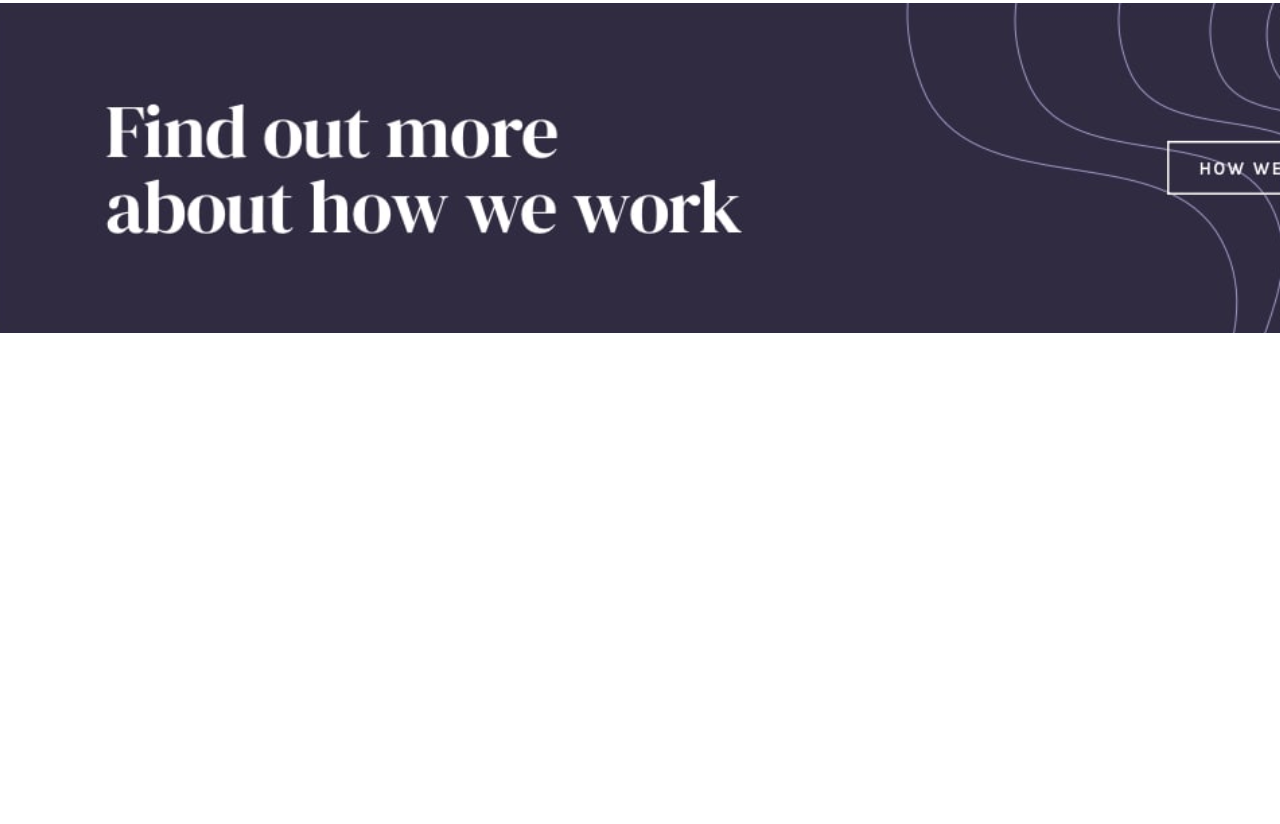
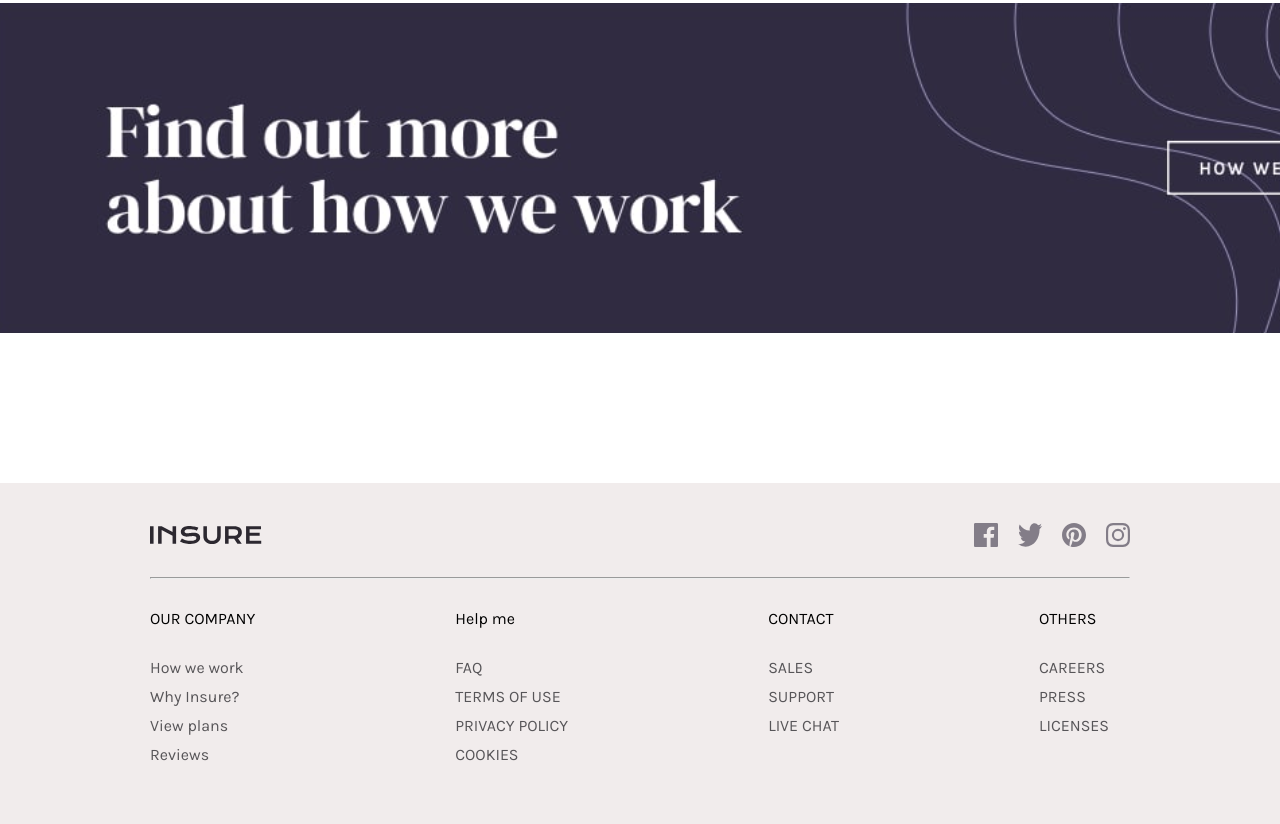
Before and after one commit to mohitpuri-codes/insure-landing-page, a plain HTML site: page index.html in a window 1280 px wide. Shown: the part 1565-2389 px from the top of the page. Before the commit the page ends 1898 px from the top, so only its background shows below. Drawn offline with Linux system fonts and the light colour scheme.

Commit message:
feat: Added the footer

```diff
--- a/index.html
+++ b/index.html
@@ -18,9 +18,9 @@
 <body>
   <!-- navbar -->
     <header>
-      <nav>
+      <nav aria-label="navigation bar">
         <div class="brand-logo">
-          <img src="images/logo.svg" alt="">
+          <img src="images/logo.svg" alt="brand-logo">
         </div>
         <div class="nav-links">
           <ul>
@@ -28,7 +28,7 @@
             <li><a href="#">  BLOG</a></li>
             <li><a href="#">ACCOUNT</a></li>
           </ul>
-          <button>VIEW PLANS</button>
+          <button title="view the price plans" class="btn">VIEW PLANS</button>
         </div>
         <div class="mobile-nav-links">
           <span>
@@ -42,9 +42,9 @@
 
     <!-- landing page -->
 
-    <section>
+    <section aria-label="main landing page">
       <div class="main-landing">
-        <img class="bg-pattern bg-pattern-left" src="images/bg-pattern-intro-left-desktop.svg" alt="">
+        <img class="bg-pattern bg-pattern-left" src="images/bg-pattern-intro-left-desktop.svg" alt="squirl pattern for background">
          <div class="main-landing__left">
           <hr>
           <div class="left-content">
@@ -52,37 +52,37 @@
             <p>Get your life insurance coverage easier and faster. We blend our expertise
               and technology to help you find the plan that’s right for you. Ensure you
               and your loved ones are protected.</p>
-              <button>VIEW PLANS</button>
+              <button title="view the price plans">VIEW PLANS</button>
           </div>
          </div>
          <div class="main-landing__right">
-          <img src="images/image-intro-desktop.jpg" alt="">
+          <img src="images/image-intro-desktop.jpg" alt="happy and safe family photo">
          </div>
-         <img class="bg-pattern bg-pattern-right" src="images/bg-pattern-intro-right-desktop.svg" alt="">
+         <img class="bg-pattern bg-pattern-right" src="images/bg-pattern-intro-right-desktop.svg" alt="squirl pattern for background">
       </div>
     </section>
 
-    <section class="middle-component">
+    <section aria-label="our features and services" class="middle-component">
       <hr>
        <h1>  We’re different
       </h1>
       <div class="our-values">
         <div class="our-value">
-          <img src="images/icon-affordable-prices.svg" alt="">
+          <img src="images/icon-affordable-prices.svg" alt="zap icon">
           <h2>Snappy Process</h2>
           <p>  Our application process can be completed in minutes, not hours. Don’t get
             stuck filling in tedious forms.
           </p>
         </div>
         <div class="our-value">
-          <img src="images/icon-affordable-prices.svg" alt="">
+          <img src="images/icon-affordable-prices.svg" alt="affordable price icon">
           <h2> Affordable Prices</h2>
           <p>  We don’t want you worrying about high monthly costs. Our prices may be low,
             but we still offer the best coverage possible.
           </p>
         </div>
         <div class="our-value">
-          <img src="images/icon-affordable-prices.svg" alt="">
+          <img src="images/icon-affordable-prices.svg" alt=" profile photo icon">
           <h2>People First</h2>
           <p>  Our plans aren’t full of conditions and clauses to prevent payouts. We make
             sure you’re covered when you need it.
@@ -94,8 +94,72 @@
     <!-- bottom banner -->
 
     <section class="bottom-banner">
-      <img src="image.png" alt="">
+      <img src="image.png" alt=" find out more about how we work">
     </section>
+
+    <!-- footer -->
+
+    <footer aria-label="footer of the website">
+      <div class="footer-top">
+        <img src="images/logo.svg" alt="brand logo">
+        <div class="socials">
+          <img src="images/icon-facebook.svg" alt="facebook logo">
+          <img src="images/icon-twitter.svg" alt="twitter logo">
+          <img src="images/icon-pinterest.svg" alt="pinterest logo">
+          <img src="images/icon-instagram.svg" alt="instagram logo">
+        </div>
+      </div>
+      <hr>
+      <div class="footer-links">
+        <div class="footer-links__container">
+          <span class="footer-link__header">
+            OUR COMPANY
+          </span>
+           <div class="footer-link">
+            <a href=""> How we work</a>
+            <a href="">Why Insure?</a>
+            <a href="">  View plans</a>
+            <a href=""> Reviews</a>
+           </div>
+        </div>
+        <div class="footer-links__container">
+          <span class="footer-link__header">
+            Help me
+          </span>
+           <div class="footer-link">
+            <a href=""> FAQ</a>
+            <a href="">TERMS OF USE</a>
+            <a href="">  PRIVACY POLICY</a>
+            <a href=""> COOKIES</a>
+           </div>
+        </div>
+        <div class="footer-links__container">
+          <span class="footer-link__header">
+            CONTACT
+          </span>
+           <div class="footer-link">
+            <a href=""> SALES</a>
+            <a href="">SUPPORT</a>
+            <a href="">  LIVE CHAT</a>
+
+
+           </div>
+        </div>
+        <div class="footer-links__container">
+          <span class="footer-link__header">
+            OTHERS
+          </span>
+           <div class="footer-link">
+            <a href=""> CAREERS</a>
+            <a href="">PRESS</a>
+            <a href="">LICENSES</a>
+
+
+           </div>
+        </div>
+      </div>
+
+    </footer>
 
 </body>
 </html>
--- a/style.css
+++ b/style.css
@@ -204,3 +204,58 @@ p {
   align-items: center;
   margin: 0 auto;
 }
+
+footer {
+  display: flex;
+  flex-direction: column;
+  background-color: rgb(241, 236, 236);
+  padding: 40px 150px 60px 150px;
+  margin-top: 150px;
+}
+
+.footer-top {
+  display: flex;
+  justify-content: space-between;
+  align-items: center;
+}
+.footer-links {
+  display: flex;
+  gap: 200px;
+}
+
+footer hr {
+  margin: 30px 0;
+}
+
+.footer-link {
+  display: flex;
+  flex-direction: column;
+  gap: 10px;
+  margin-top: 30px;
+}
+
+.socials {
+  display: flex;
+  gap: 20px;
+}
+
+button:hover {
+  cursor: pointer;
+  background-color: white;
+  color: black;
+}
+
+.btn:hover {
+  background-color: black;
+  color: white;
+  cursor: pointer;
+}
+
+a:hover {
+  text-decoration: underline;
+  color: black;
+}
+
+a:focus {
+  color: rgb(117, 10, 117);
+}
```
